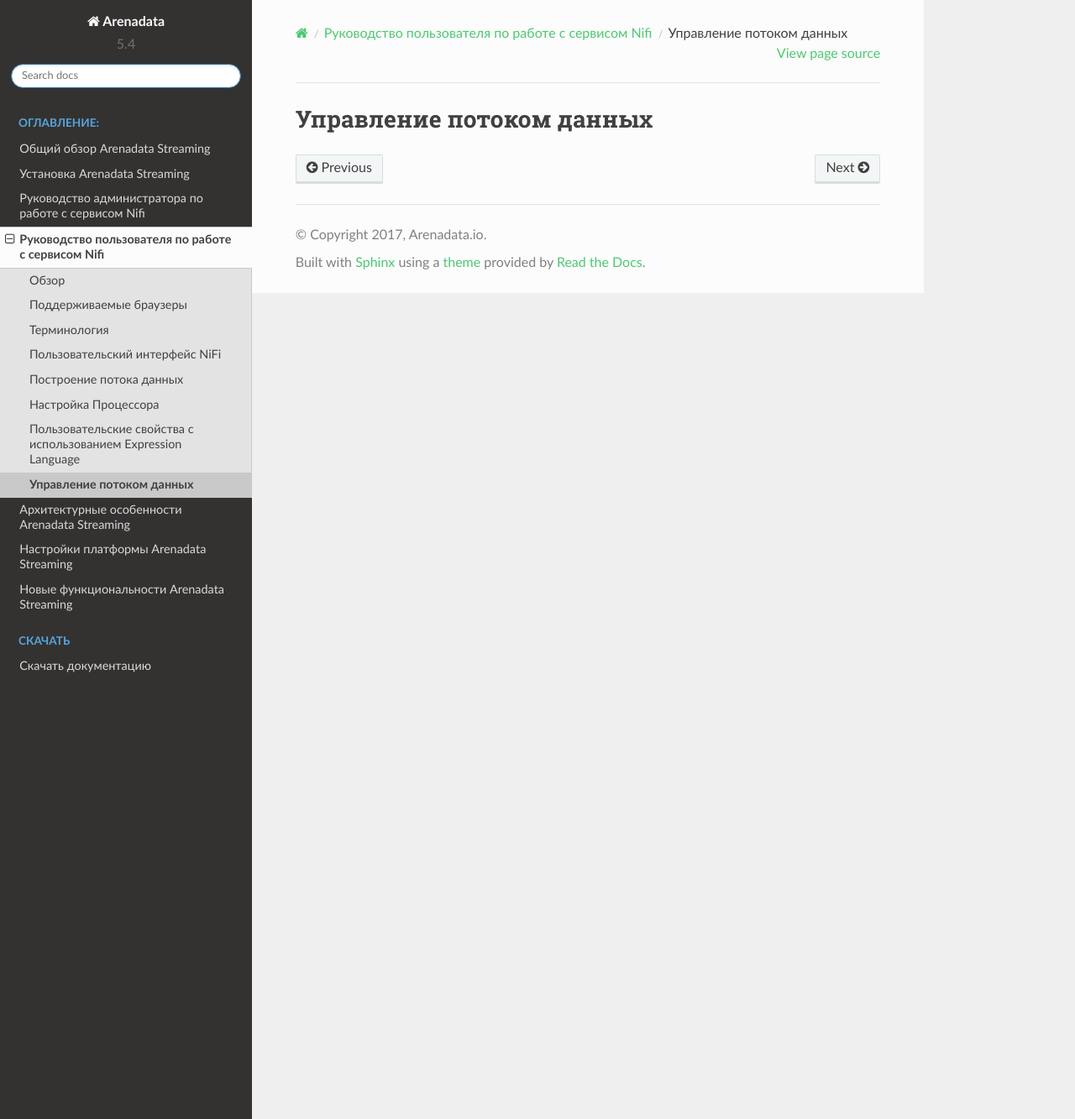
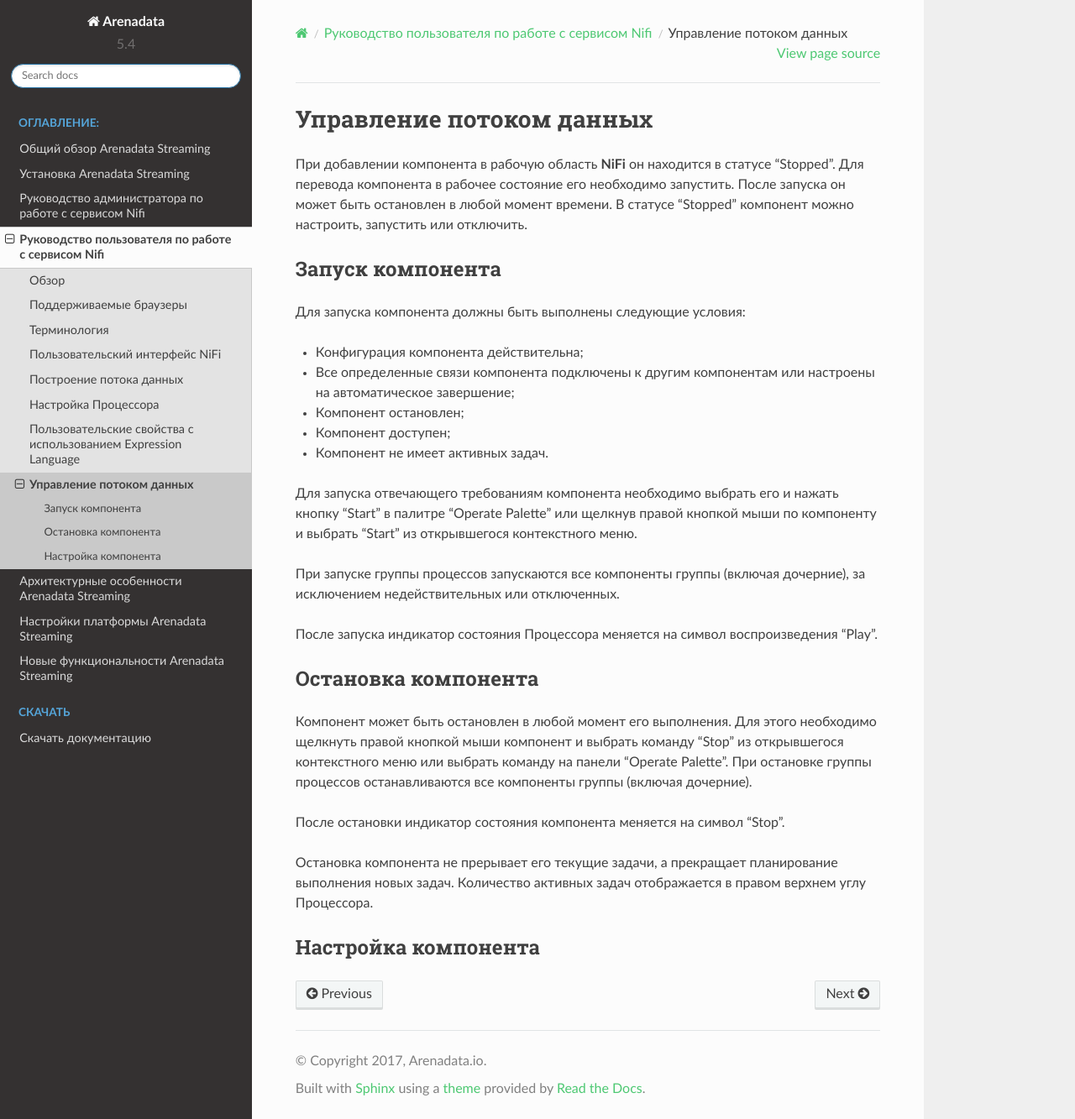
Before and after one commit to arenadata/docs_ads, a Sphinx documentation site: the page built from source/UserNIFI/Command.rst, in a window 1280 px wide and 1333 px high. Shown: the whole window at 84% size. Built offline with Sphinx 7.4.7 and the Read the Docs theme 2.0.0, drawn with Linux system fonts in a browser that asks for light colours; pages that are not in the unit, such as notebooks, are missing from menus.

Commit message:
Update Command.rst

```diff
--- a/source/UserNIFI/Command.rst
+++ b/source/UserNIFI/Command.rst
@@ -1,2 +1,35 @@
 Управление потоком данных
 ===========================
+
+При добавлении компонента в рабочую область **NiFi** он находится в статусе "Stopped". Для перевода компонента в рабочее состояние его необходимо запустить. После запуска он может быть остановлен в любой момент времени. В статусе "Stopped" компонент можно настроить, запустить или отключить.
+
+Запуск компонента
+------------------
+
+Для запуска компонента должны быть выполнены следующие условия:
+
++ Конфигурация компонента действительна;
++ Все определенные связи компонента подключены к другим компонентам или настроены на автоматическое завершение;
++ Компонент остановлен;
++ Компонент доступен;
++ Компонент не имеет активных задач.
+
+Для запуска отвечающего требованиям компонента необходимо выбрать его и нажать кнопку "Start" в палитре "Operate Palette" или щелкнув правой кнопкой мыши по компоненту и выбрать "Start" из открывшегося контекстного меню.
+
+При запуске группы процессов запускаются все компоненты группы (включая дочерние), за исключением недействительных или отключенных.
+
+После запуска индикатор состояния Процессора меняется на символ воспроизведения "Play".
+
+
+Остановка компонента
+---------------------
+
+Компонент может быть остановлен в любой момент его выполнения. Для этого необходимо щелкнуть правой кнопкой мыши компонент и выбрать команду "Stop" из открывшегося контекстного меню или выбрать команду на панели "Operate Palette". При остановке группы процессов останавливаются все компоненты группы (включая дочерние).
+
+После остановки индикатор состояния компонента меняется на символ "Stop".
+
+Остановка компонента не прерывает его текущие задачи, а прекращает планирование выполнения новых задач. Количество активных задач отображается в правом верхнем углу Процессора.
+
+
+Настройка компонента
+----------------------
```
